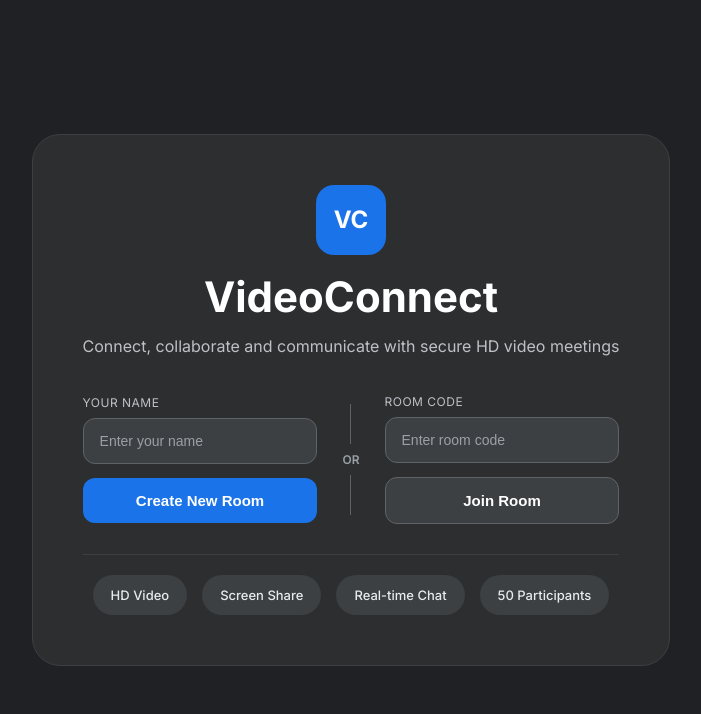
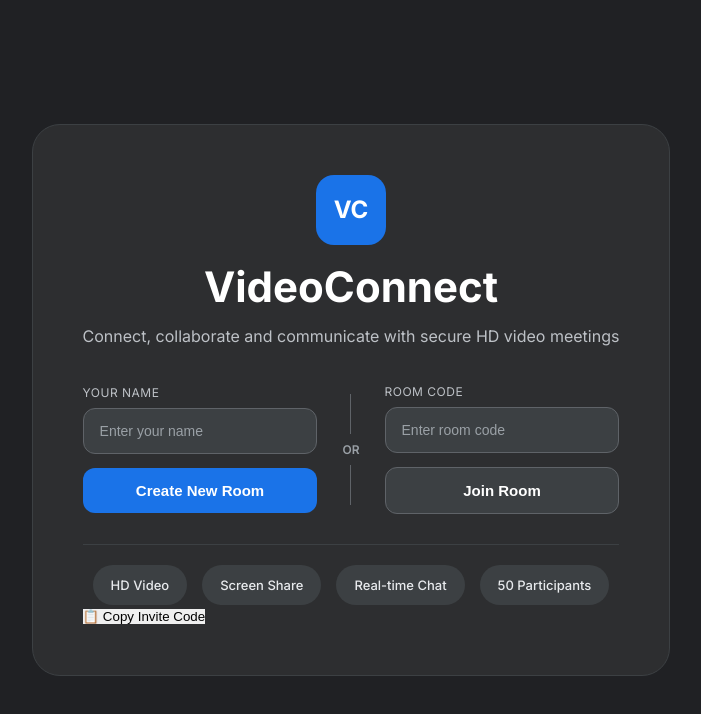
Before and after one commit to AayushiMohan/VideoConnect, a React (Create React App) app in the folder client/: page / in a window 1280 px wide. Shown: the top 714 px of the page, without its empty margins (289-990 px from the left). Built offline with nearby package versions, Linux system fonts and the light colour scheme; no server answers.

Commit message:
Update App.js

```diff
--- a/client/src/App.js
+++ b/client/src/App.js
@@ -93,6 +93,17 @@ function App() {
        <div className="feature-item">Real-time Chat</div>
        <div className="feature-item">50 Participants</div>
       </div>
+  <div className="invite-section">
+  <button
+    className="invite-btn"
+    onClick={() => {
+      navigator.clipboard.writeText(roomId);
+      alert("Invite code copied!");
+    }}
+  >
+    📋 Copy Invite Code
+  </button>
+</div>
 
       </div>
     </div>
```
